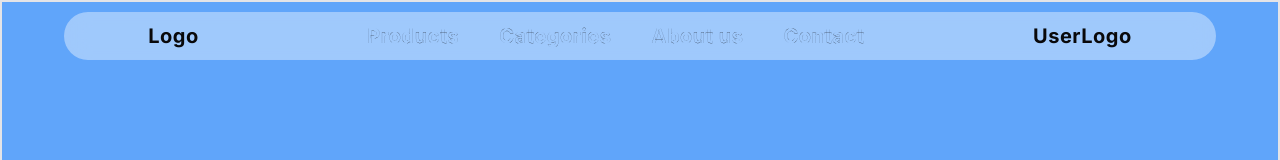
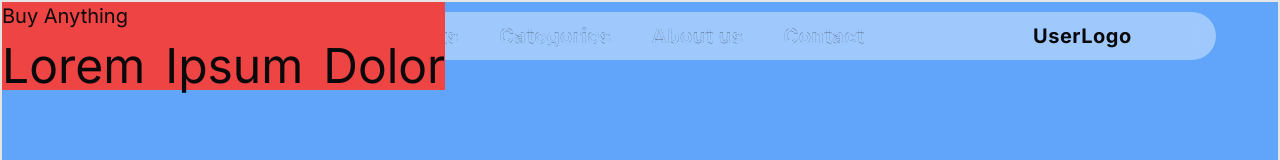
Before and after one commit to its-shivam1008/s-mart, a Next.js app: page / in a window 1280 px wide. Shown: the top 160 px of the page. Built offline with nearby package versions, Linux system fonts and the light colour scheme; no server answers.

Commit message:
hero section ui with gsap

```diff
--- a/app/page.tsx
+++ b/app/page.tsx
@@ -46,7 +46,20 @@ export default function Home() {
   return (
     <div>
       <main className="w-full">
-        <div className="home min-h-screen w-full border-2 bg-blue-400"></div>
+        <div className="home h-screen w-full border-2 bg-blue-400">
+          {/* bg here */}
+
+          <div className="absolute">
+            <div className="flex flex-col gap-3 bg-red-500">
+              <div className="text-xl">Buy Anything</div>
+              <div className="text-5xl flex gap-5 ">
+                <div>Lorem</div>
+                <div>Ipsum</div>
+                <div>Dolor</div>
+              </div>
+            </div>
+          </div>
+        </div>
       </main>
 
       {/* hello this side ecommerce app hii
--- a/components/Navbar.tsx
+++ b/components/Navbar.tsx
@@ -10,7 +10,8 @@ const Navbar = () => {
     useGSAP(()=>{
         const tl = gsap.timeline()
         tl.from(navBar.current,{
-            scale:0.3,
+            scale:0,
+            backgroundColor:'white',
             duration:0.5,
             delay:0.3
         })
@@ -21,7 +22,7 @@ const Navbar = () => {
             delay:0.5,
         })
         tl.from('.elements',{
-            y:-30,
+            y:30,
             opacity:0,
             duration:0.5,
             stagger:0.2
```
